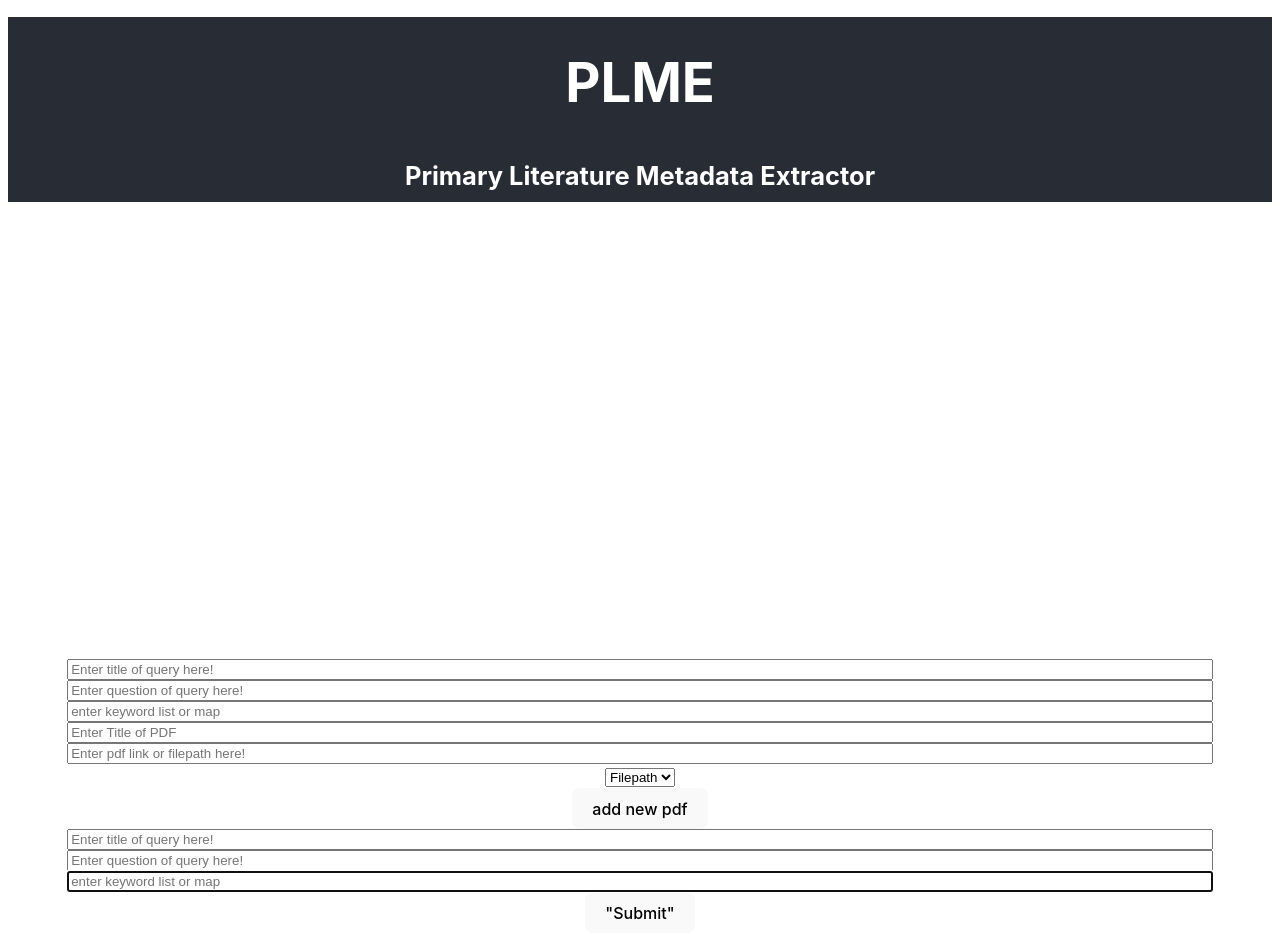
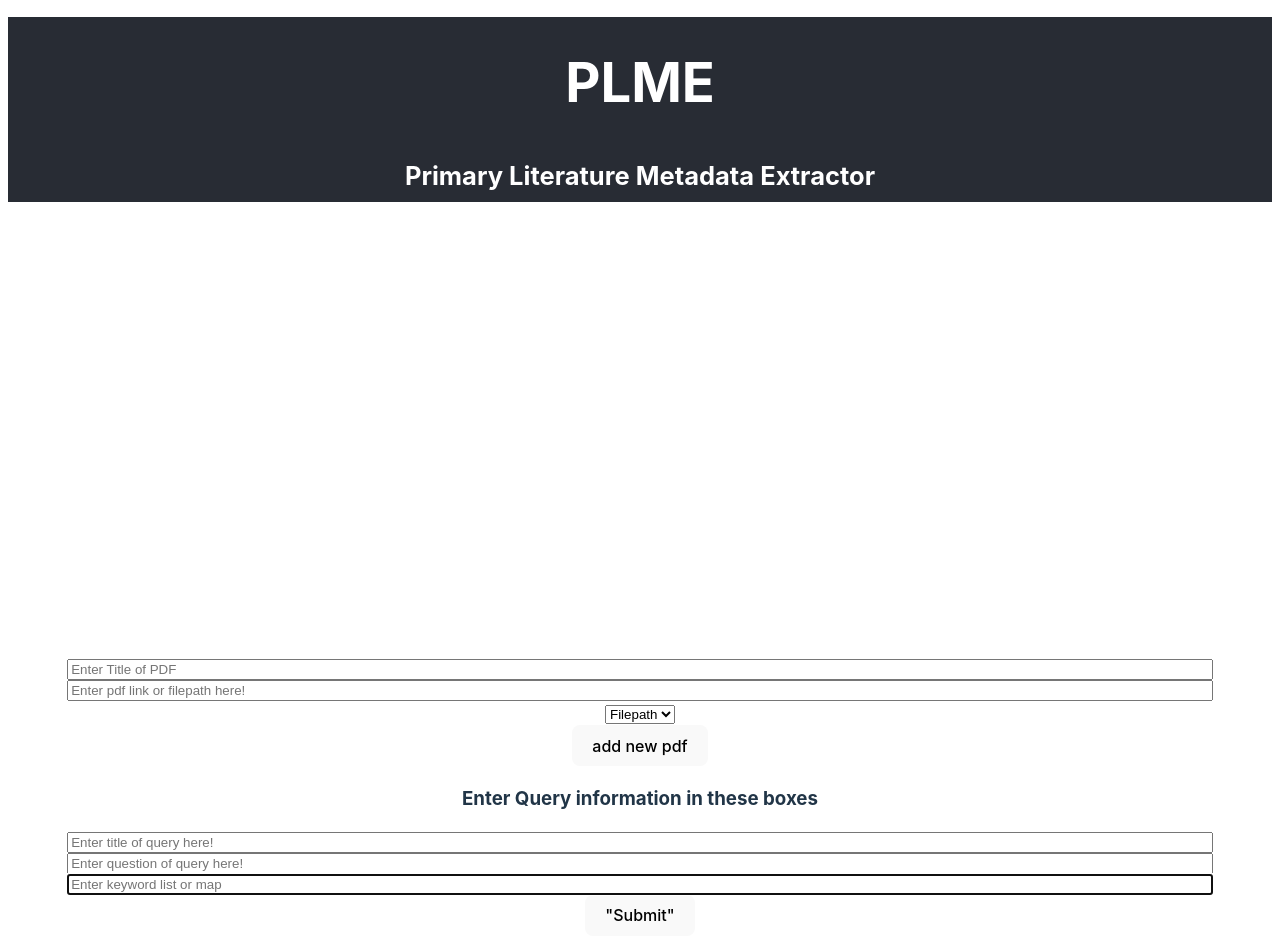
Before and after one commit to sbwest051/Projects, a React (Vite) app in the folder frontend/: page / in a window 1280 px wide. Shown: the top 952 px of the page. Built offline with nearby package versions, Linux system fonts and the light colour scheme.

Commit message:
fix: query input bug fixed
The boxes for the query boxed can mow be typed into individually

```diff
--- a/frontend/src/components/QueryInput.tsx
+++ b/frontend/src/components/QueryInput.tsx
@@ -3,26 +3,35 @@ import { Dispatch, SetStateAction } from "react";
 
 // uses value state variable to update the command string in the REPL input class
 interface QueryInputProps {
-  value: string;
-  setValue: Dispatch<SetStateAction<string>>;
+  queryTitle: string;
+  setQueryTitle: Dispatch<SetStateAction<string>>;
+  question: string;
+  setQuestion: Dispatch<SetStateAction<string>>;
+  keywords: string;
+  setKeywords: Dispatch<SetStateAction<string>>;
   ariaLabel: string;
   onKeyPress?: (event: React.KeyboardEvent<HTMLInputElement>) => void;
 }
 
 // function which updates the command string from the text box input
 export function QueryInput({
-  value,
-  setValue,
+  queryTitle,
+  setQueryTitle,
+  question,
+  setQuestion,
+  keywords,
+  setKeywords,
   ariaLabel,
+
   onKeyPress,
 }: QueryInputProps) {
   return (
     <><input
       type="text"
       className="repl-command-box"
-      value={value}
+      value={queryTitle}
       placeholder="Enter title of query here!"
-      onChange={(ev) => setValue(ev.target.value)}
+      onChange={(ev) => setQueryTitle(ev.target.value)}
       aria-label={ariaLabel}
       aria-description="where to put your query "
       //onKeyPress={onKeyPress}
@@ -30,9 +39,9 @@ export function QueryInput({
     ></input><input
       type="text"
       className="repl-command-box"
-      value={value}
+      value={question}
       placeholder="Enter question of query here!"
-      onChange={(ev) => setValue(ev.target.value)}
+      onChange={(ev) => setQuestion(ev.target.value)}
       aria-label={ariaLabel}
       aria-description="where to put your query "
       //onKeyPress={onKeyPress}
@@ -40,9 +49,9 @@ export function QueryInput({
     ></input><input
       type="text"
       className="repl-command-box"
-      value={value}
-      placeholder="enter keyword list or map "
-      onChange={(ev) => setValue(ev.target.value)}
+      value={keywords}
+      placeholder="Enter keyword list or map "
+      onChange={(ev) => setKeywords(ev.target.value)}
       aria-label={ariaLabel}
       aria-description="enter keyword list or map "
       //onKeyPress={onKeyPress}
--- a/frontend/src/components/REPLInput.tsx
+++ b/frontend/src/components/REPLInput.tsx
@@ -35,11 +35,16 @@ export function REPLInput(props: REPLInputProps) {
   // Manages the contents of the input box
   const [commandString, setCommandString] = useState<string>("");
   const [count, setCount] = useState<number>(0);
-  const [files, setFiles] = useState<string[]>([]);
-  const [inputValues, setInputValues] = useState<string[]>([""]);
+  //const [files, setFiles] = useState<string[]>([]);
+  const [inputValues, setInputValues] = useState<string[]>([""])
+  // title inpute
   const [titleValues, setTitleValues] = useState<string[]>([""]);
   // keeps track of whether a pdf is a link or a filepath
   const [pdfTypes, setPdfTypes] = useState<string[]>(["filepath"]);
+  const [queryTitle, setQueryTitle] = useState("");
+  const [question, setQuestion] = useState("");
+  const [keywords, setKeywords] = useState("");
+
 
 
   // This function is triggered when the submit button is clicked.
@@ -69,11 +74,10 @@ export function REPLInput(props: REPLInputProps) {
   .then(data => console.log(data))
   .catch(error => console.error('Error:', error));
 
+
     //console.log(JSON.stringify(jsonStructure, null, 2));
   }
-  // function handleAddInputProp() {
-  //   //setFile([...inputProps, ""]);
-  // }
+
   function handleAddInputProp() {
     setInputValues([...inputValues, ""]);
     setTitleValues([...titleValues, ""]);
@@ -83,19 +87,6 @@ export function REPLInput(props: REPLInputProps) {
   }
   return (
     <div className="repl-input">
-      {/* <fieldset> */}
-      {/* <legend>Enter a command:</legend> */}
-      <QueryInput
-        value={commandString}
-        setValue={setCommandString}
-        ariaLabel={"Query input"}
-        onKeyPress={(e) => {
-        if (e.key === "Enter") {
-              handleSubmit(commandString);
-            }
-          }}
-      />
-      <> </>
 
       {inputValues.map((value, index) => (
         <ControlledInput
@@ -126,16 +117,15 @@ export function REPLInput(props: REPLInputProps) {
       ))}
       <button onClick={handleAddInputProp}> add new pdf </button>
 
-
-            <QueryInput
-        value={commandString}
-        setValue={setCommandString}
-        ariaLabel={"Query input"}
-        onKeyPress={(e) => {
-        if (e.key === "Enter") {
-              handleSubmit(commandString);
-            }
-          }}
+      <h3>Enter Query information in these boxes</h3>
+                <QueryInput
+        queryTitle={queryTitle}
+        setQueryTitle={setQueryTitle}
+        question={question}
+        setQuestion={setQuestion}
+        keywords={keywords}
+        setKeywords={setKeywords}
+        ariaLabel="Query Input"
       />
             <button aria-label="button" onClick={() => handleSubmit(commandString)}>
         {/*This is where we will asign which function and/or code to use*/}
```
